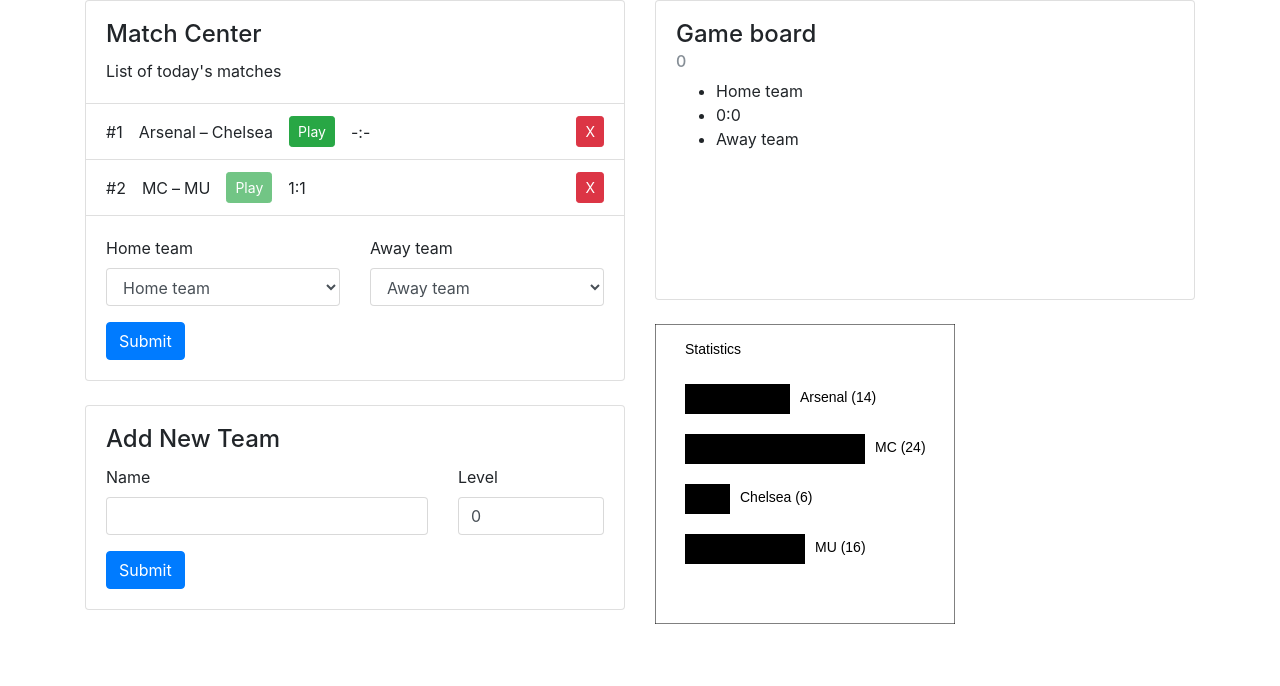
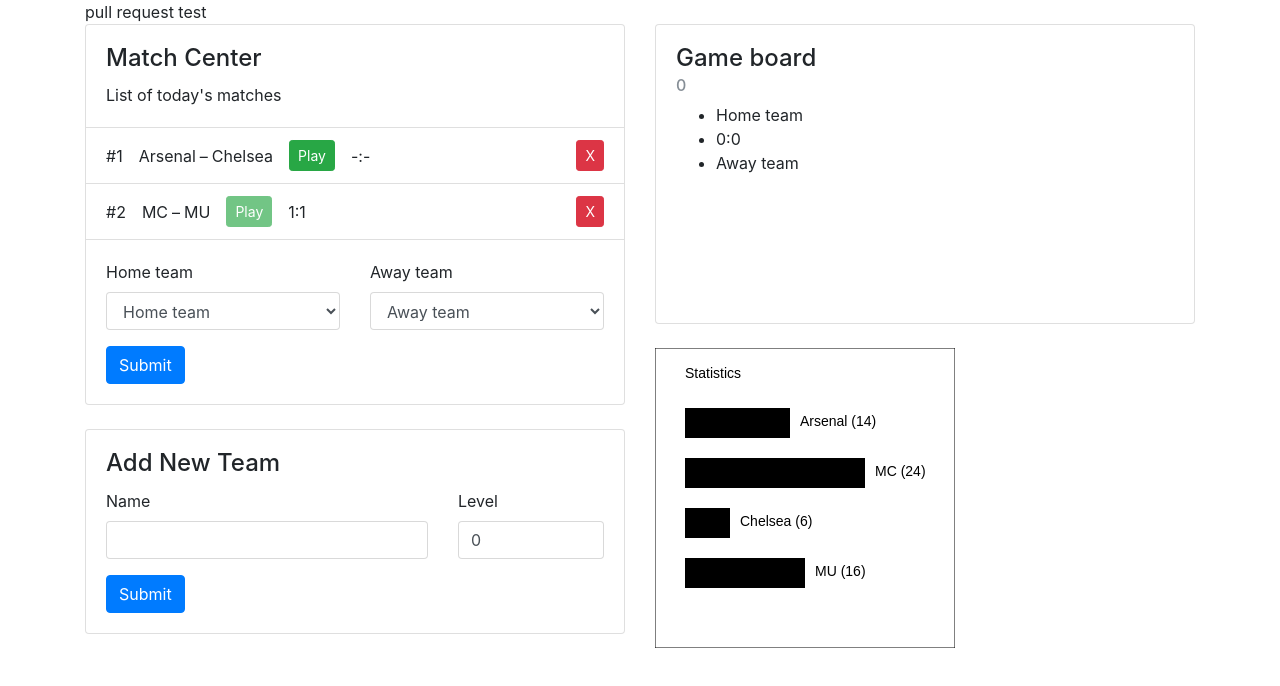
Before and after one commit to Funstarter/Football, a website: page view/vanillajs/index.html in a window 1280 px wide. Drawn offline with nearby package versions, Linux system fonts and the light colour scheme; files that its build step writes are made by us from their sources.

Commit message:
pull request test

```diff
--- a/view/vanillajs/index.html
+++ b/view/vanillajs/index.html
@@ -36,6 +36,8 @@
 <body>
 
 <div class="container">
+
+  pull request test
 
   <div class="row">
     <div class="col-md-6">
```
